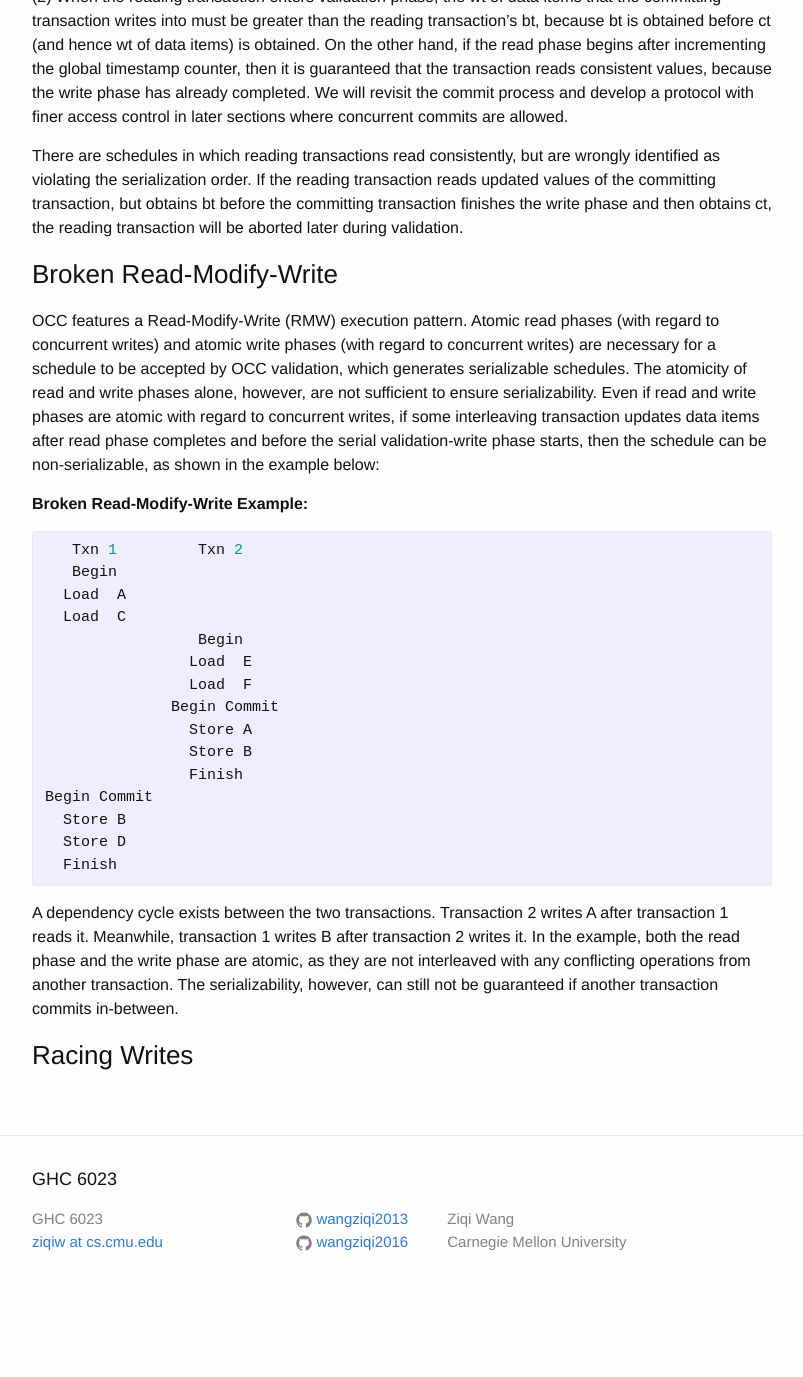
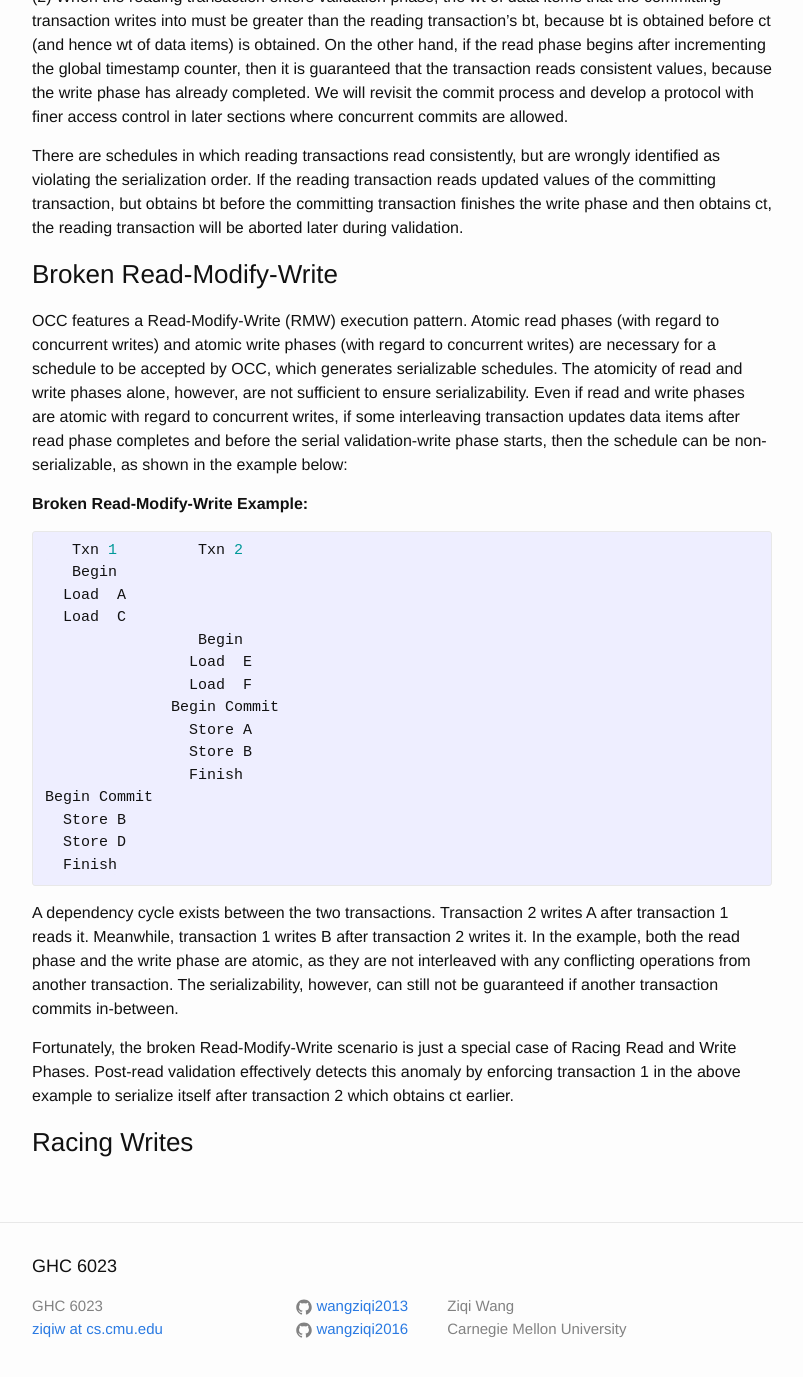
Before and after one commit to wangziqi2013/wangziqi2013.github.io, a Jekyll site: the page built from _posts/2018-03-21-Analyzing-OCC-Anomalies-and-Solutions.markdown, in a window 1280 px wide and 1400 px high, scrolled down 5095 px. Shown: the top 1377 px of the window, without its empty margins (238-1041 px from the left). Built offline with Jekyll 4.4.1, drawn with Linux system fonts in a browser that asks for light colours; before the commit the page ends 6408 px from its top, so only the background shows below that; some of the changed text lies outside the part shown.

Commit message:
Working on solution of non-atomic RMW

```diff
--- a/_posts/2018-03-21-Analyzing-OCC-Anomalies-and-Solutions.markdown
+++ b/_posts/2018-03-21-Analyzing-OCC-Anomalies-and-Solutions.markdown
@@ -21,14 +21,14 @@ may raise "false alarms" to indicate violations, but which are actually serializ
 We hope our discussion could aid algorithm engineers to prevent common fallacies, while
 still keeping their designs efficient.
 
-### Racing Read and Write Phase
+### Racing Read and Write Phases
 
 Conflicting read and write phases is the most common form of races in OCC. If the write phase
 starts after the reading transaction began, and writes into data items that are also in the
 reading transaction's read set, then non-serializable schedules can occur in the form of
 RAW and WAR dependency cycles, as shown below.
 
-**Racing Read and Write Phase Example:**
+**Racing Read and Write Phases Example:**
 {% highlight C %}
    Txn 1         Txn 2
    Begin
@@ -255,4 +256,8 @@ Meanwhile, transaction 1 writes B after transaction 2 writes it. In the example,
 and the write phase are atomic, as they are not interleaved with any conflicting operations from another transaction.
 The serializability, however, can still not be guaranteed if another transaction commits in-between.
 
+Fortunately, the broken Read-Modify-Write scenario is just a special case of Racing Read and Write Phases. Post-read
+validation effectively detects this anomaly by enforcing transaction 1 in the above example to serialize itself
+after transaction 2 which obtains ct earlier.
+
 ### Racing Writes
```
Also changed, not shown: other parts of _posts/2018-03-21-Analyzing-OCC-Anomalies-and-Solutions.markdown (+2 -1 lines).
